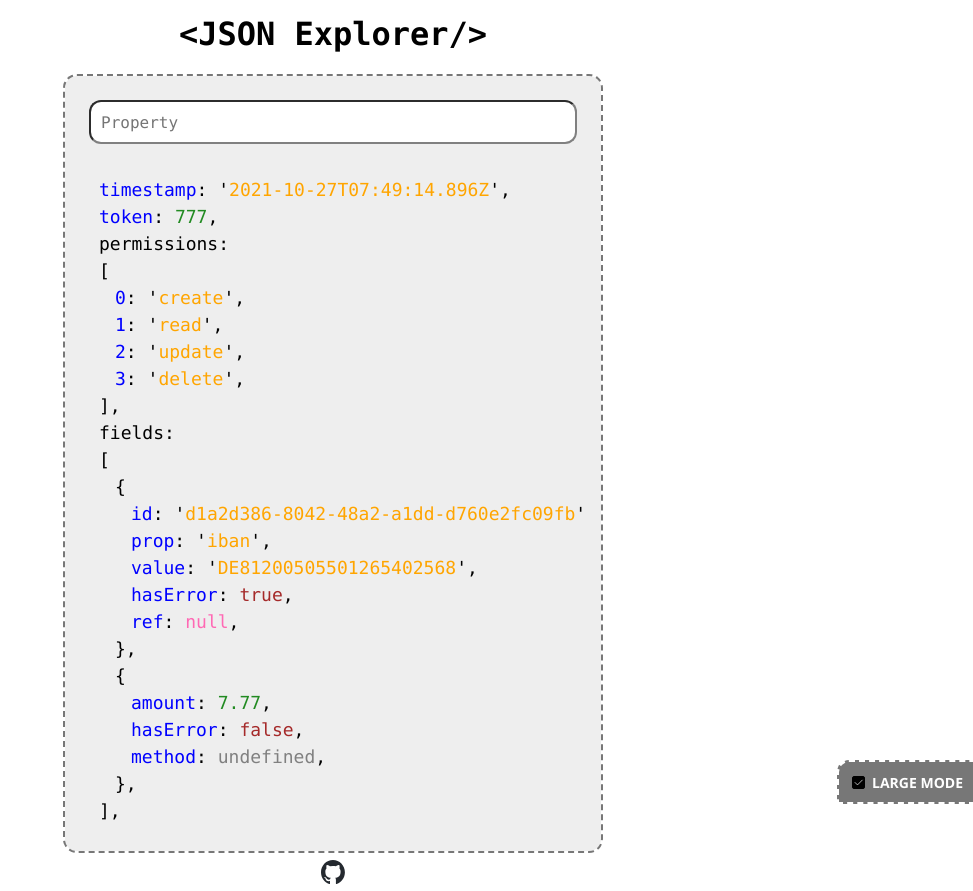
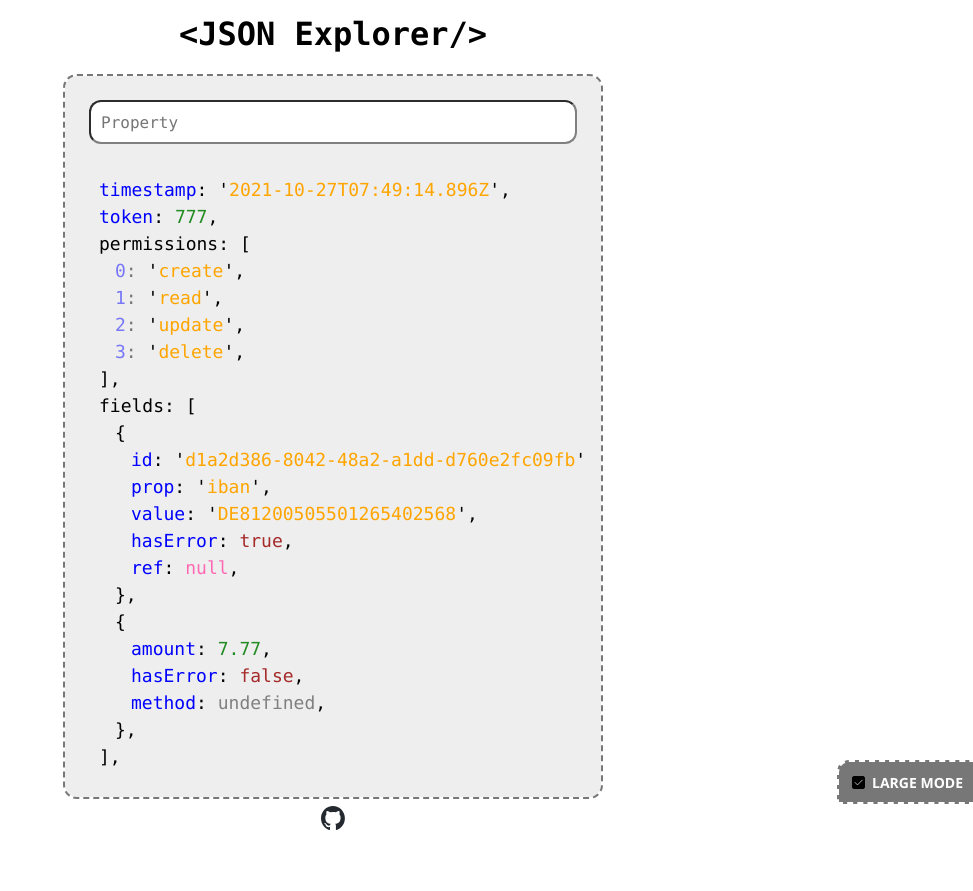
Before and after one commit to fer-nando-machado/react-json-explorer, a React (Vite) app: page / in a window 1280 px wide. Shown: the whole page, without its empty margins (307-1280 px from the left). After the commit the page ends 837 px from the top, so only its background shows below. Built offline with nearby package versions, Linux system fonts and the light colour scheme.

Commit message:
introudces array indexes as helpers

```diff
--- a/src/JSONExplorer.scss
+++ b/src/JSONExplorer.scss
@@ -22,6 +22,7 @@
 
   aside {
     color: gray;
+    font-size: smaller;
     margin: 0 16px;
     height: 14px;
     font-weight: bold;
@@ -69,4 +70,12 @@
       color: hotpink;
     }
   }
+
+  .unselectable {
+    user-select: none;
+    -webkit-user-select: none;
+    -moz-user-select: none;
+    -ms-user-select: none;
+    opacity: 0.5;
+  }
 }
--- a/src/JSONExplorer.tsx
+++ b/src/JSONExplorer.tsx
@@ -22,24 +22,27 @@ const renderKey = (
   path: string,
   onClick?: (path: string) => void
 ) => {
+  const clickable = onClick ? "clickable" : "";
+  const unselectable = !isNaN(Number(key)) ? "unselectable" : "";
+
   return (
     <>
       <span
-        className={`key ${onClick ? "clickable" : ""}`}
+        className={`key ${clickable} ${unselectable}`}
         onClick={onClick ? () => onClick(path) : undefined}
       >
         {key}
       </span>
-      {": "}
+      <span className={unselectable}>{": "}</span>
     </>
   );
 };
 
-const buildPath = (key: string, path?: string, isArrayIndex?: boolean) => {
+const buildPath = (key: string, path?: string) => {
   if (!path) {
     return key;
   }
-  if (isArrayIndex) {
+  if (!isNaN(Number(key))) {
     return `${path}[${key}]`;
   }
   return `${path}.${key}`;
@@ -49,41 +52,37 @@ const renderValue = (
   key: string,
   value: JSONValue,
   path?: string,
-  onClick?: (path: string) => void,
-  isArrayIndex?: boolean
+  onClick?: (path: string) => void
 ) => {
   const typeOfValue = typeof value;
-  const currentPath = buildPath(key, path, isArrayIndex);
+  const currentPath = buildPath(key, path);
 
   if (Array.isArray(value)) {
     return (
       <li key={key}>
-        {renderKey(key, currentPath)}
+        {renderKey(key, currentPath)} {"["}
         <ul className="array">
-          {"["}
           {value.map((item, index) =>
-            renderValue(index.toString(), item, currentPath, onClick, true)
+            renderValue(index.toString(), item, currentPath, onClick)
           )}
-          {"],"}
         </ul>
+        {"],"}
       </li>
     );
   }
 
   if (typeOfValue === "object" && value !== null) {
+    const entries = Object.entries(value as Object).map(([subKey, subValue]) =>
+      renderValue(subKey, subValue, currentPath, onClick)
+    );
+
     return !path ? (
-      <ul className="object">
-        {Object.entries(value as Object).map(([subKey, subValue]) =>
-          renderValue(subKey, subValue, currentPath, onClick)
-        )}
-      </ul>
+      <ul className="object">{entries}</ul>
     ) : (
       <li key={key}>
         <ul className="object">
           {"{"}
-          {Object.entries(value as Object).map(([subKey, subValue]) =>
-            renderValue(subKey, subValue, currentPath, onClick)
-          )}
+          {entries}
           {"},"}
         </ul>
       </li>
```
Also changed, not shown: 1 other file (tests, documents, lock files or other folders).
